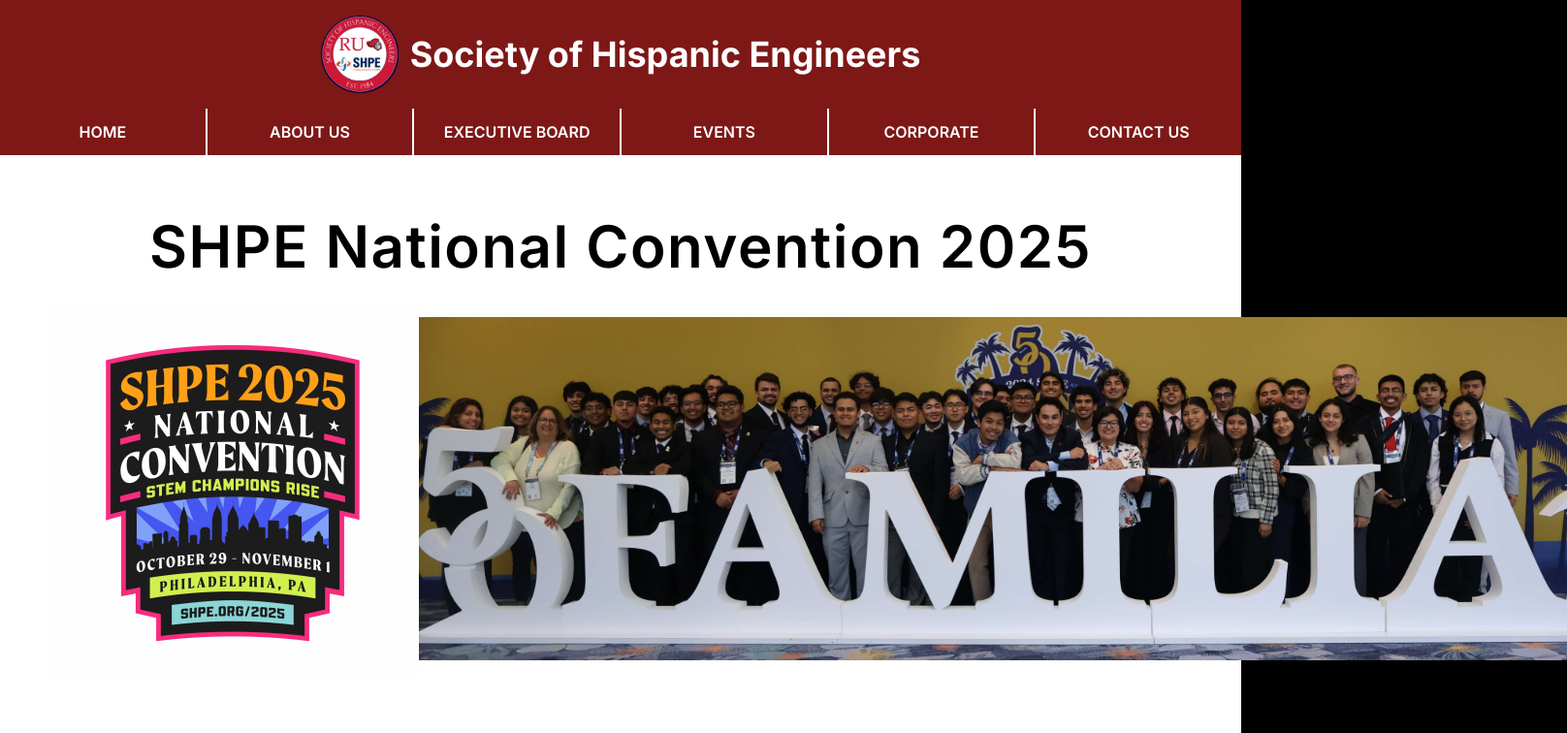
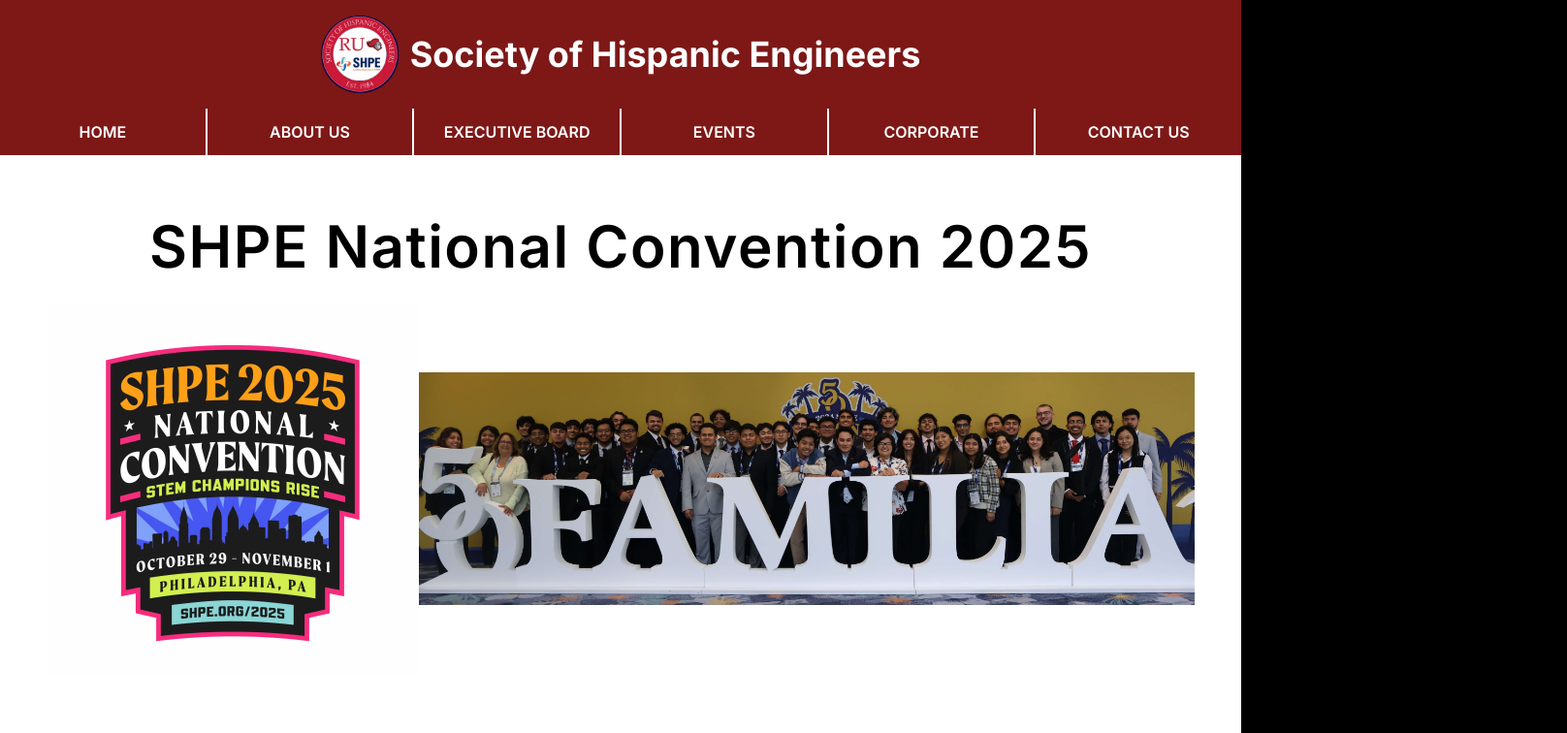
Before and after one commit to stevenchen1108/rushpe-dev, a Next.js app: page /corporate in a window 1280 px wide. Shown: the top 756 px of the page at 97% size, 1616 px wide, since content can reach past the window. Built offline with nearby package versions, Linux system fonts and the light colour scheme.

Commit message:
Styling fix on corporate page

```diff
--- a/src/app/corporate/page.tsx
+++ b/src/app/corporate/page.tsx
@@ -20,7 +20,7 @@ export default function Corporate() {
                 <h1 className="text-4xl p-4 sm:text-6xl font-semibold tracking-wide">SHPE National Convention 2025</h1>
                 <div className="relative flex flex-row h-96 max-w-full">
                     <img className="h-full object-contain" src={nationalConventionLogo.src} />
-                    <img className="h-full object-contain" src={groupPhoto.src} />
+                    <img className="h-full w-2/3 object-contain flex-1" src={groupPhoto.src} />
                 </div>
             </section>
             <section className="flex flex-col gap-3 justify-center items-center text-center bg-white text-black sm:p-12">
```
